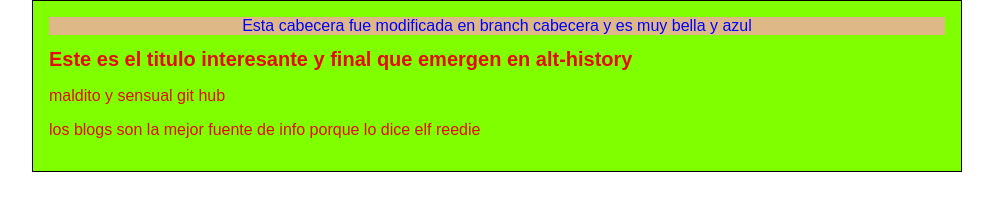
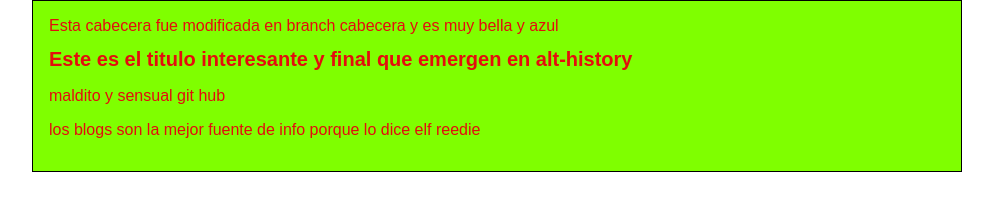
Before and after one commit to TutnichDev/hyperBlog, a plain HTML site: page index.html in a window 1280 px wide. Shown: the whole page, without its empty margins (143-1136 px from the left). Drawn offline with Linux system fonts and the light colour scheme.

Commit message:
Modifico Cabecera

```diff
--- a/index.html
+++ b/index.html
@@ -9,7 +9,7 @@
 </head>
 <body>
     <div id="container">
-        <div id="cabecera">Esta cabecera fue modificada en branch cabecera y es muy bella y azul</div>
+        <div id="cabecera bebe">Esta cabecera fue modificada en branch cabecera y es muy bella y azul</div>
         <div id="post">
             <h1>Este es el titulo interesante y final que emergen en alt-history</h1>
             <p>maldito y sensual git hub</p>
```
